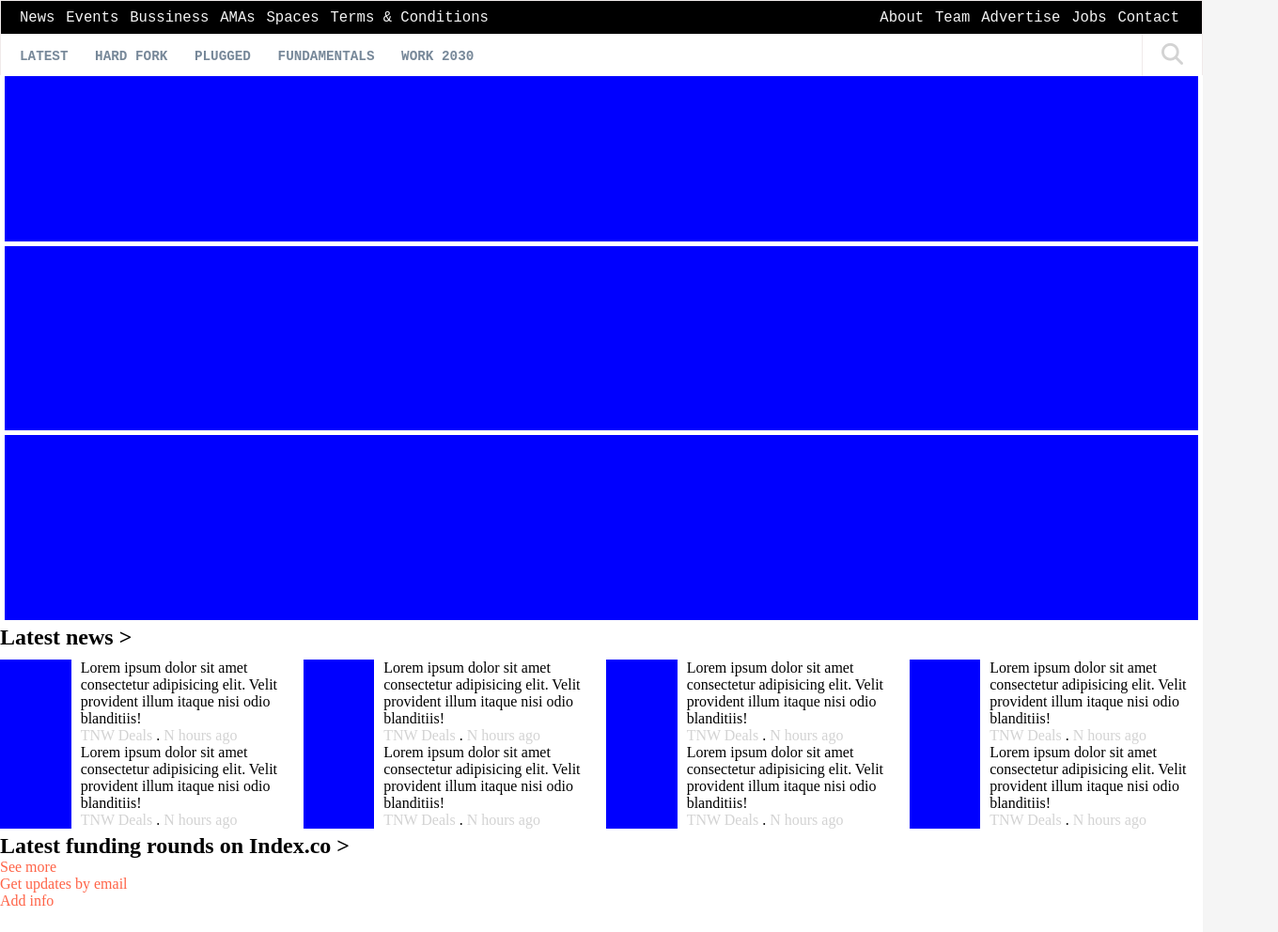
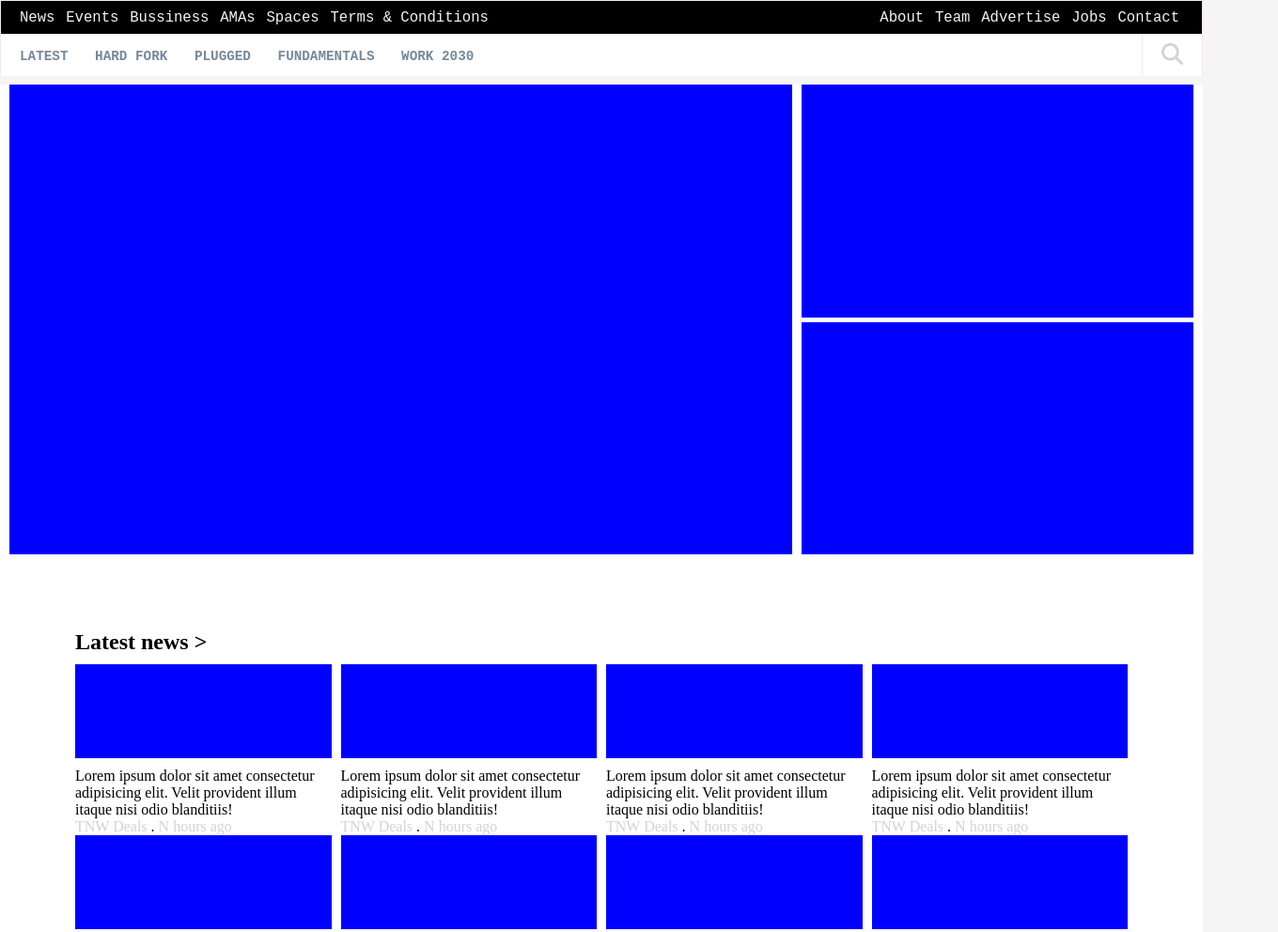
Before and after one commit to codecell/next-web-clone, a website: page index.html in a window 1280 px wide. Shown: the top 992 px of the page at 94% size, 1360 px wide, since content can reach past the window. Drawn offline with Linux system fonts and the light colour scheme.

Commit message:
make news highlights section responsive for desktop screen size

```diff
--- a/index.html
+++ b/index.html
@@ -56,6 +56,7 @@
       </nav>
   </header>
 
+  <div class="seperate-nabar"></div>
   <main>
     <section class="news-highlights">
       <div class="large-pic"></div>
--- a/style.css
+++ b/style.css
@@ -21,7 +21,7 @@ main {
 }
 
 section {
-  margin-top: 5px;
+  margin: 5px auto auto 20px;
 }
 
 .navbar{
@@ -77,9 +77,10 @@ section {
 
 .news-highlights {
   display: grid;
-  height: 600px;
+  height: 500px;
   grid-auto-rows: repeat(3, 200px);
   grid-row-gap: 5px;
+  margin: 5px 5px 80px 5px !important;
 }
 
 .news-highlights > div {
@@ -97,11 +98,12 @@ section {
 .latest-news-segments {
   display: grid;
   grid-template-columns: 1fr 3fr;
-  grid-column-gap: 10px;
+  column-gap: 10px;
 }
 
 .latest-news-pic {
   background: blue;
+  height: 50px;
 }
 
 .latest-news-segments span {
@@ -388,6 +390,11 @@ div.socials {
     max-width: 1024px;
   }
 
+  div.seperate-nabar {
+    height: 30px;
+    width: 100%;
+  }
+
   .icons-container i {
     display: none;
   }
@@ -449,9 +456,7 @@ div.socials {
     margin-right: 10px;
   }
 
-
   /* news highlights */
-
   .large-pic {
     grid-area: large-pic;
   }
@@ -476,6 +481,7 @@ div.socials {
     display: grid;
     grid-template-columns: 1fr 1fr 1fr;
     column-gap: 10px;
+    row-gap: 10px;
   }
 
   .latest-news-segments {
@@ -527,6 +533,20 @@ div.socials {
   body {
     min-width: 1024px;
     max-width: 1400px;
+  }
+
+  div.seperate-nabar {
+    height: 30px;
+    width: 100%;
+  }
+
+  section {
+    margin: auto 80px;
+  }
+
+  section.news-highlights {
+    margin: unset;
+    margin-bottom: 80px !important;
   }
 
   .icons-container i {
@@ -626,6 +646,25 @@ div.socials {
     display: inline-block !important;
   }
 
+  /* news highlights */
+  .large-pic {
+    grid-area: large-pic;
+  }
+
+  .top-right-pic {
+    grid-area: top-right-pic;
+  }
+
+  .bottom-right-pic {
+    grid-area: bottom-right-pic;
+  }
+
+  .news-highlights {
+    grid-template-areas:
+    "large-pic  large-pic top-right-pic"
+    "large-pic  large-pic bottom-right-pic";
+  }
+
   /* Latest news */
   .latest-news-main {
     display: grid;
@@ -633,4 +672,16 @@ div.socials {
     column-gap: 10px;
   }
 
+  .latest-news-segments {
+    display: grid;
+    grid-template-columns: 1fr;
+    row-gap: 10px;
+  }
+
+  .latest-news-pic {
+    max-width: 540px;
+    height: 100px;
+    max-height: 270px;
+  }
+
 }
```
